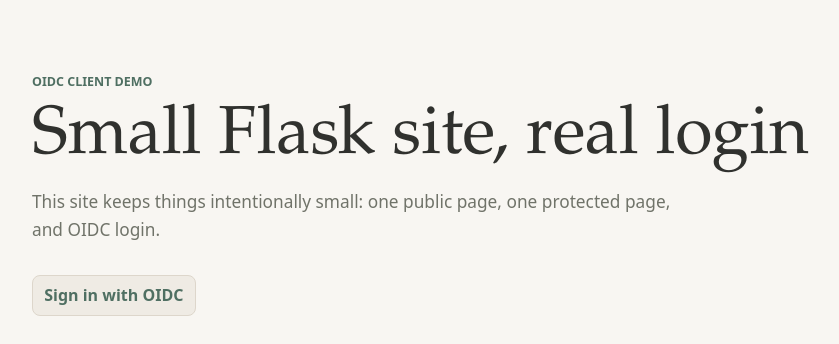
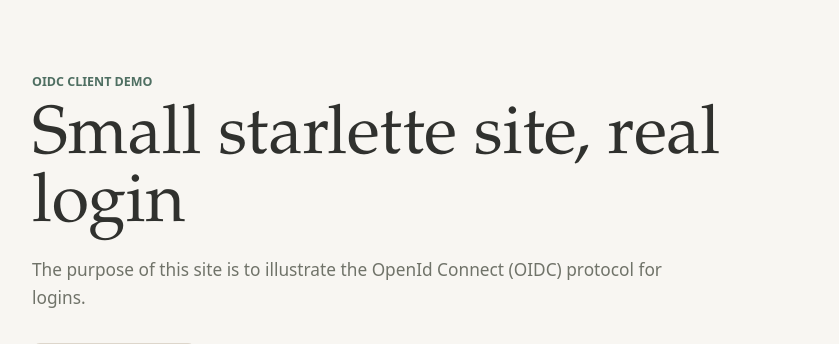
Before and after one commit to nresare/oidc-client-demo, a Python web app: template src/oidc_client_demo/templates/home.html in a window 1280 px wide. Shown: the top 344 px of the page, without its empty margins (208-1047 px from the left). Run offline with Jinja, Linux system fonts and the light colour scheme; the template is opened without the code that fills it, so the values that code supplies are empty.

Commit message:
Just some updates to the wording

```diff
--- a/src/oidc_client_demo/templates/home.html
+++ b/src/oidc_client_demo/templates/home.html
@@ -119,7 +119,7 @@
     <main>
       <section class="hero">
         <p class="eyebrow">OIDC client demo</p>
-        <h1>Small Flask site, real login</h1>
+        <h1>Small starlette site, real login</h1>
         {% if user %}
           <p class="lede">You are signed in.</p>
           <div class="actions">
@@ -127,7 +127,7 @@
             <a class="button" href="{{ url_for('logout') }}">Sign out</a>
           </div>
         {% else %}
-          <p class="lede">This site keeps things intentionally small: one public page, one protected page, and OIDC login.</p>
+          <p class="lede">The purpose of this site is to illustrate the OpenId Connect (OIDC) protocol for logins.</p>
           <div class="actions">
             <a class="button" href="{{ url_for('login') }}">Sign in with OIDC</a>
           </div>
--- a/src/oidc_client_demo/templates/profile.html
+++ b/src/oidc_client_demo/templates/profile.html
@@ -136,9 +136,9 @@
   <body>
     <main>
       <section class="hero">
-        <p class="eyebrow">OIDC session</p>
+        <p class="eyebrow">Info about logged in user</p>
         <h1>Your profile</h1>
-        <p class="lede">This page is protected and rendered from the OIDC session.</p>
+        <p class="lede">This page only available to logged in users. The email is passed from the identity provider as part of the oidc login</p>
       </section>
       <section class="profile-details" aria-labelledby="profile-details-title">
         <h2 id="profile-details-title" hidden>Profile details</h2>
```
